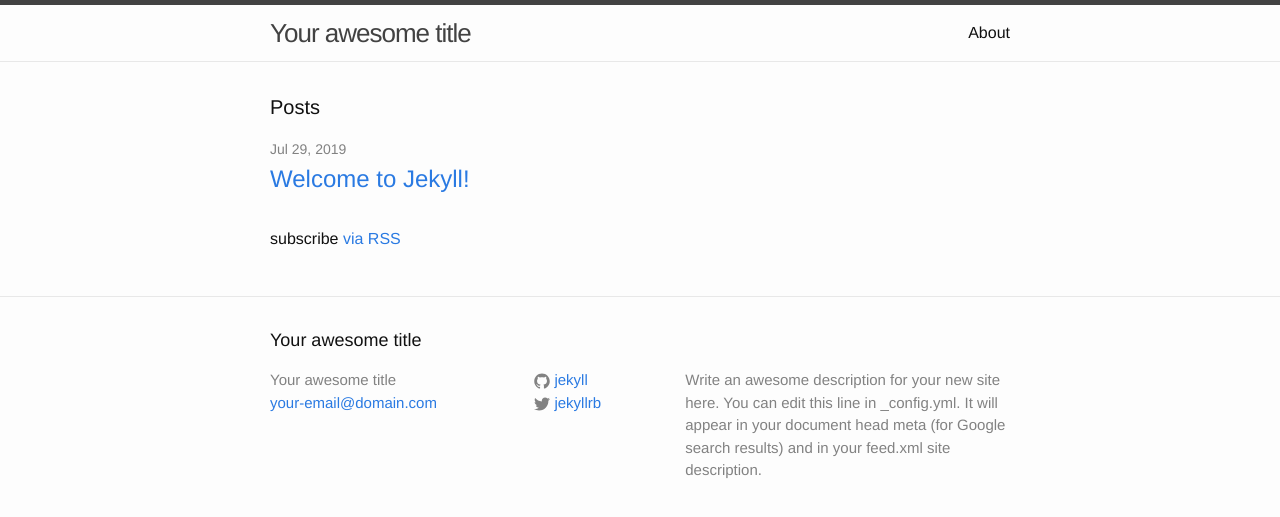
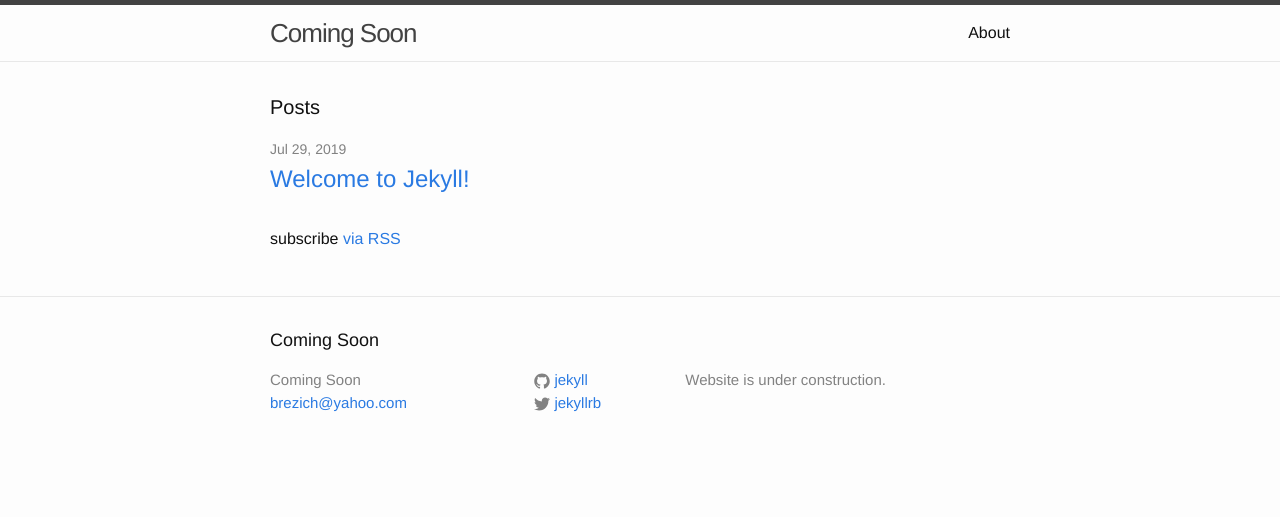
Before and after one commit to brezich/brezich.github.io, a Jekyll site: the page built from index.html, in a window 1280 px wide. Shown: the top 517 px of the page. Built offline with Jekyll 4.4.1, drawn with Linux system fonts in a browser that asks for light colours.

Commit message:
Update _config.yml

```diff
--- a/_config.yml
+++ b/_config.yml
@@ -1,4 +1,4 @@
-# Welcome to Jekyll!
+# Welcome!
 #
 # This config file is meant for settings that affect your whole blog, values
 # which you are expected to set up once and rarely need to edit after that.
@@ -6,12 +6,10 @@
 # 'jekyll serve'. If you change this file, please restart the server process.
 
 # Site settings
-title: Your awesome title
-email: your-email@domain.com
+title: Coming Soon
+email: brezich@yahoo.com
 description: > # this means to ignore newlines until "baseurl:"
-  Write an awesome description for your new site here. You can edit this
-  line in _config.yml. It will appear in your document head meta (for
-  Google search results) and in your feed.xml site description.
+  Website is under construction.
 baseurl: "" # the subpath of your site, e.g. /blog
 url: "http://yourdomain.com" # the base hostname & protocol for your site
 twitter_username: jekyllrb
```
